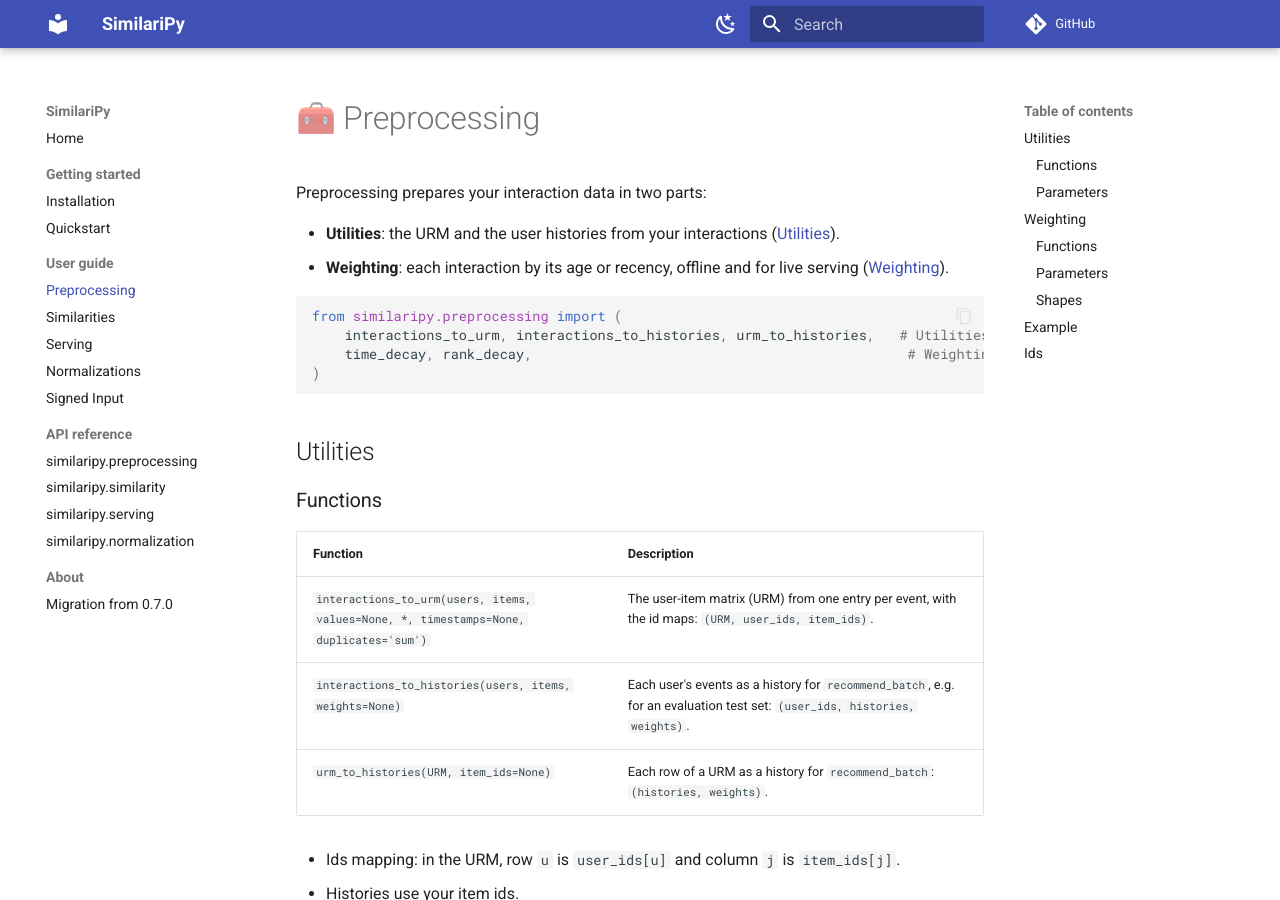
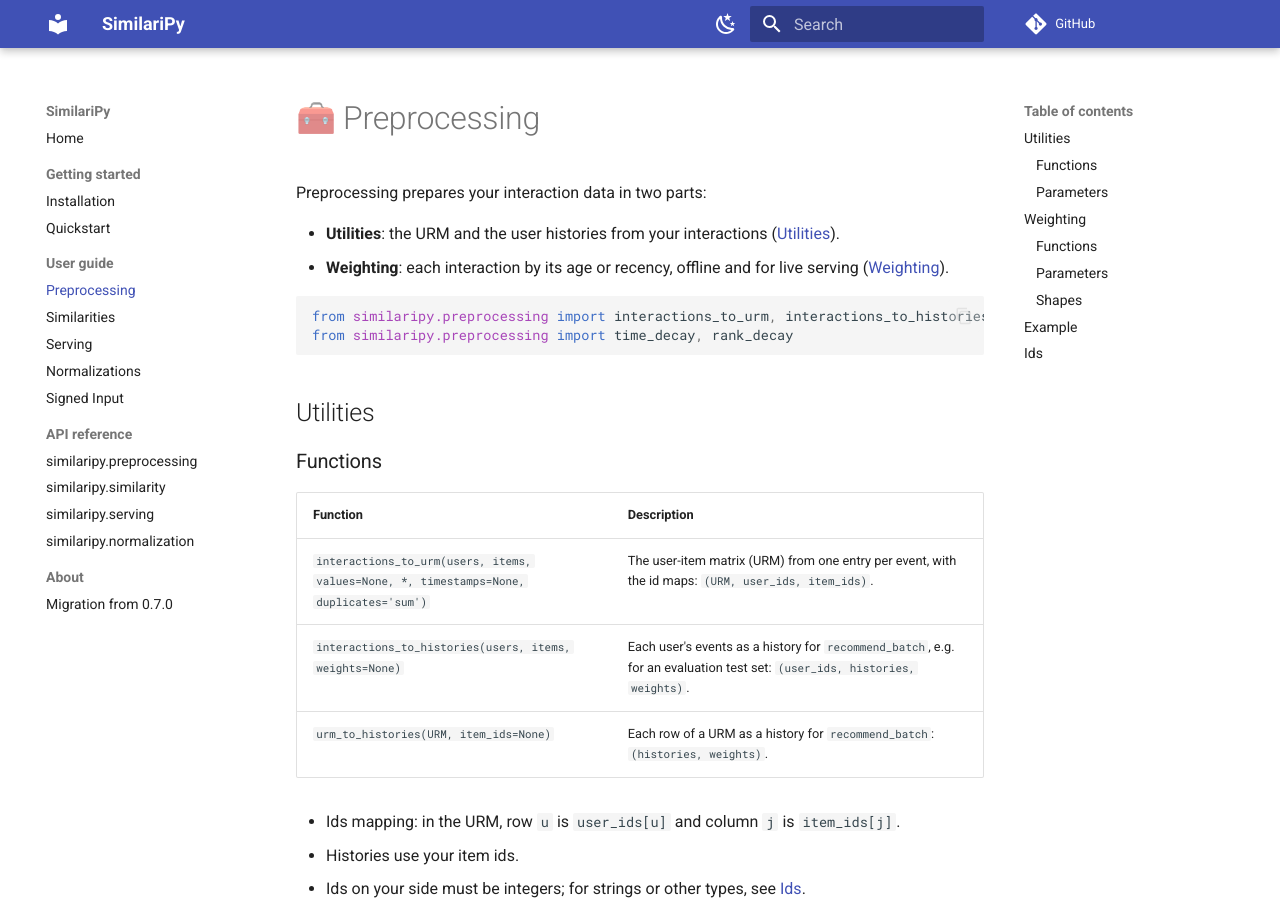
Before and after one commit to bogliosimone/similaripy, an MkDocs documentation site: the page built from docs/preprocessing.md, in a window 1280 px wide and 900 px high. Built offline with MkDocs 1.6.1 and Material for MkDocs 9.7.7, drawn with Linux system fonts in a browser that asks for light colours; comment, search, counter and statistics services are not loaded.

Commit message:
Docs: Preprocessing imports, one line per part

````diff
--- a/docs/preprocessing.md
+++ b/docs/preprocessing.md
@@ -6,10 +6,8 @@
 - **Weighting**: each interaction by its age or recency, offline and for live serving ([Weighting](#weighting)).
 
 ```python
-from similaripy.preprocessing import (
-    interactions_to_urm, interactions_to_histories, urm_to_histories,   # Utilities
-    time_decay, rank_decay,                                              # Weighting
-)
+from similaripy.preprocessing import interactions_to_urm, interactions_to_histories, urm_to_histories   # Utilities
+from similaripy.preprocessing import time_decay, rank_decay                                               # Weighting
 ```
 
 ## Utilities
````
